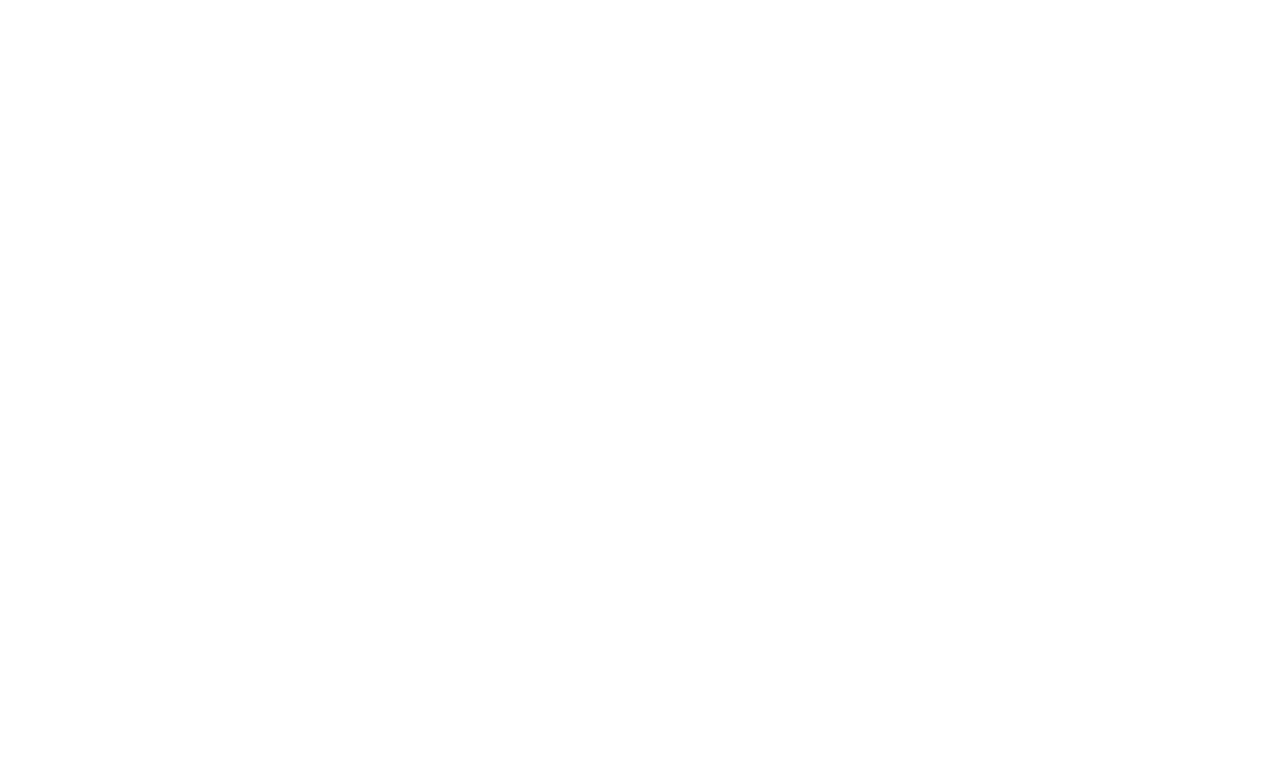
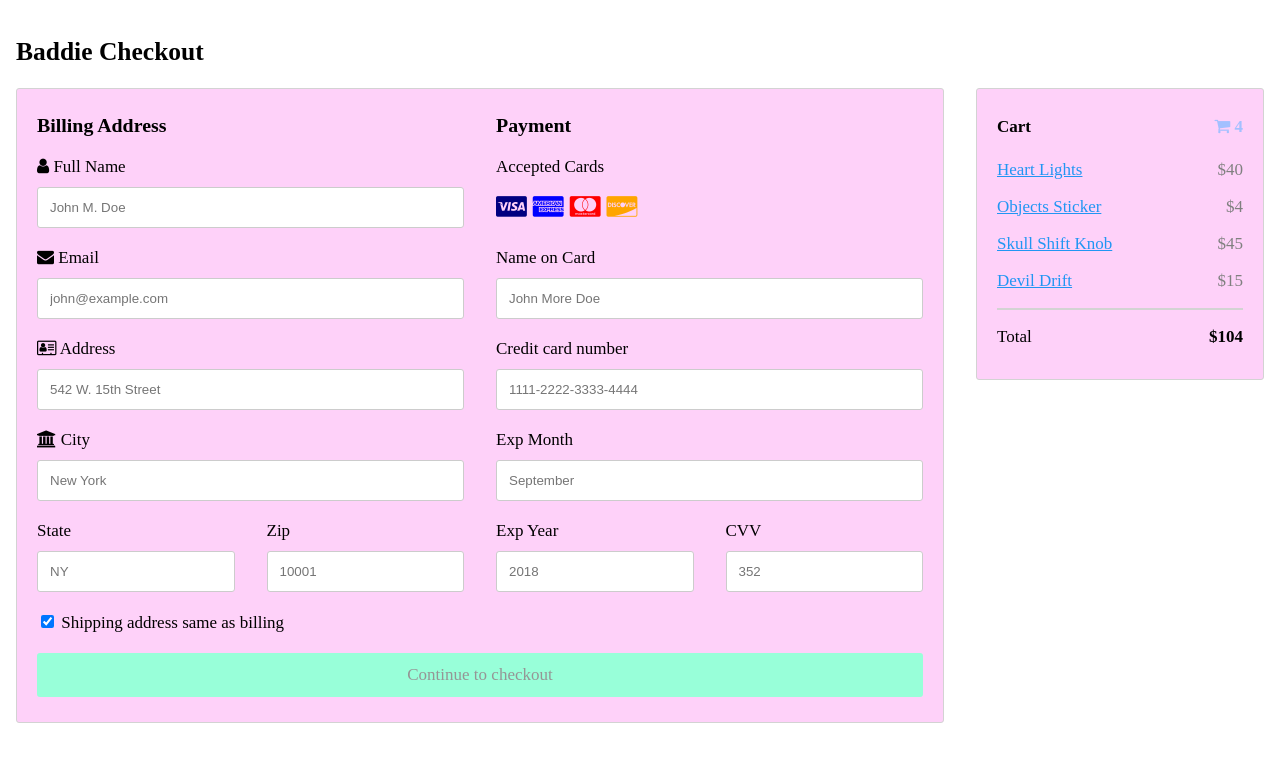
Before and after one commit to lmolina613/Website, a plain HTML site: page checkout.html in a window 1280 px wide. Drawn offline with Linux system fonts and the light colour scheme; a web font is replaced by a local one.

Commit message:
added checkout+styling

```diff
--- a/checkout.html
+++ b/checkout.html
@@ -0,0 +1,197 @@
+<!DOCTYPE html>
+<html>
+<head>
+<meta name="viewport" content="width=device-width, initial-scale=1">
+<link rel="stylesheet" href="https://cdnjs.cloudflare.com/ajax/libs/font-awesome/4.7.0/css/font-awesome.min.css">
+<link href='https://fonts.googleapis.com/css?family=UnifrakturMaguntia' rel='stylesheet'>
+<style>
+body {
+  font-family: 'UnifrakturMaguntia';
+  text-decoration: #a7d7ff;
+  font-size: 17px;
+  padding: 8px;
+}
+
+* {
+  box-sizing: border-box;
+}
+
+.row {
+  display: -ms-flexbox; /* IE10 */
+  display: flex;
+  -ms-flex-wrap: wrap; /* IE10 */
+  flex-wrap: wrap;
+  margin: 0 -16px;
+}
+
+.col-25 {
+  -ms-flex: 25%; /* IE10 */
+  flex: 25%;
+}
+
+.col-50 {
+  -ms-flex: 50%; /* IE10 */
+  flex: 50%;
+}
+
+.col-75 {
+  -ms-flex: 75%; /* IE10 */
+  flex: 75%;
+}
+
+.col-25,
+.col-50,
+.col-75 {
+  padding: 0 16px;
+}
+
+.container {
+  background-color: #fed1f9;
+  padding: 5px 20px 15px 20px;
+  border: 1px solid lightgrey;
+  border-radius: 3px;
+}
+
+input[type=text] {
+  width: 100%;
+  margin-bottom: 20px;
+  padding: 12px;
+  border: 1px solid #ccc;
+  border-radius: 3px;
+}
+
+label {
+  margin-bottom: 10px;
+  display: block;
+}
+
+.icon-container {
+  margin-bottom: 20px;
+  padding: 7px 0;
+  font-size: 24px;
+}
+
+.btn {
+  background-color: #98ffd9;
+  color: rgb(149, 149, 149);
+  padding: 12px;
+  margin: 10px 0;
+  border: none;
+  width: 100%;
+  border-radius: 3px;
+  cursor: pointer;
+  font-size: 17px;
+  font-family: 'UnifrakturMaguntia';
+}
+
+.btn:hover {
+  background-color: #affffc;
+}
+
+a {
+  color: #2196F3;
+}
+
+hr {
+  border: 1px solid lightgrey;
+}
+
+span.price {
+  float: right;
+  color: grey;
+}
+
+
+@media (max-width: 800px) {
+  .row {
+    flex-direction: column-reverse;
+  }
+  .col-25 {
+    margin-bottom: 20px;
+  }
+}
+</style>
+</head>
+<body>
+
+<h2>Baddie Checkout</h2>
+<p>
+<div class="row">
+  <div class="col-75">
+    <div class="container">
+      <form action="/action_page.php">
+
+        <div class="row">
+          <div class="col-50">
+            <h3>Billing Address</h3>
+            <label for="fname"><i class="fa fa-user"></i> Full Name</label>
+            <input type="text" id="fname" name="firstname" placeholder="John M. Doe">
+            <label for="email"><i class="fa fa-envelope"></i> Email</label>
+            <input type="text" id="email" name="email" placeholder="john@example.com">
+            <label for="adr"><i class="fa fa-address-card-o"></i> Address</label>
+            <input type="text" id="adr" name="address" placeholder="542 W. 15th Street">
+            <label for="city"><i class="fa fa-institution"></i> City</label>
+            <input type="text" id="city" name="city" placeholder="New York">
+
+            <div class="row">
+              <div class="col-50">
+                <label for="state">State</label>
+                <input type="text" id="state" name="state" placeholder="NY">
+              </div>
+              <div class="col-50">
+                <label for="zip">Zip</label>
+                <input type="text" id="zip" name="zip" placeholder="10001">
+              </div>
+            </div>
+          </div>
+
+          <div class="col-50">
+            <h3>Payment</h3>
+            <label for="fname">Accepted Cards</label>
+            <div class="icon-container">
+              <i class="fa fa-cc-visa" style="color:navy;"></i>
+              <i class="fa fa-cc-amex" style="color:blue;"></i>
+              <i class="fa fa-cc-mastercard" style="color:red;"></i>
+              <i class="fa fa-cc-discover" style="color:orange;"></i>
+            </div>
+            <label for="cname">Name on Card</label>
+            <input type="text" id="cname" name="cardname" placeholder="John More Doe">
+            <label for="ccnum">Credit card number</label>
+            <input type="text" id="ccnum" name="cardnumber" placeholder="1111-2222-3333-4444">
+            <label for="expmonth">Exp Month</label>
+            <input type="text" id="expmonth" name="expmonth" placeholder="September">
+            <div class="row">
+              <div class="col-50">
+                <label for="expyear">Exp Year</label>
+                <input type="text" id="expyear" name="expyear" placeholder="2018">
+              </div>
+              <div class="col-50">
+                <label for="cvv">CVV</label>
+                <input type="text" id="cvv" name="cvv" placeholder="352">
+              </div>
+            </div>
+          </div>
+
+        </div>
+        <label>
+          <input type="checkbox" checked="checked" name="sameadr"> Shipping address same as billing
+        </label>
+        <input type="submit" value="Continue to checkout" class="btn">
+      </form>
+    </div>
+  </div>
+  <div class="col-25">
+    <div class="container">
+      <h4>Cart <span class="price" style="color:rgb(163, 192, 255)"><i class="fa fa-shopping-cart"></i> <b>4</b></span></h4>
+      <p><a href="#">Heart Lights</a> <span class="price">$40</span></p>
+      <p><a href="#">Objects Sticker</a> <span class="price">$4</span></p>
+      <p><a href="#">Skull Shift Knob</a> <span class="price">$45</span></p>
+      <p><a href="#">Devil Drift</a> <span class="price">$15</span></p>
+      <hr>
+      <p>Total <span class="price" style="color:black"><b>$104</b></span></p>
+    </div>
+  </div>
+</div>
+
+</body>
+</html>
--- a/css/style.css
+++ b/css/style.css
@@ -1,3 +1,4 @@
+/*Homepage*/
 text {
     text-decoration: purple;
     font-family: 'Times New Roman', Times, serif;
@@ -18,4 +19,24 @@ nav {
     margin-right: auto;
     width: 30%;
 
+    /*login*/
 }
+span {
+    font-family: 'UnifrakturMaguntia';
+}
+label {
+    font-family: 'UnifrakturMaguntia';
+}
+a {
+    font-family: 'UnifrakturMaguntia';
+}
+h5 {
+    font-family: 'UnifrakturMaguntia';
+}
+/*Registration*/
+li {
+    font-family: 'UnifrakturMaguntia';
+}
+p {
+    font-family: 'UnifrakturMaguntia';
+}
```
Also changed, not shown: login.html (+32 -2 lines), registration.html (+46 -4 lines).
